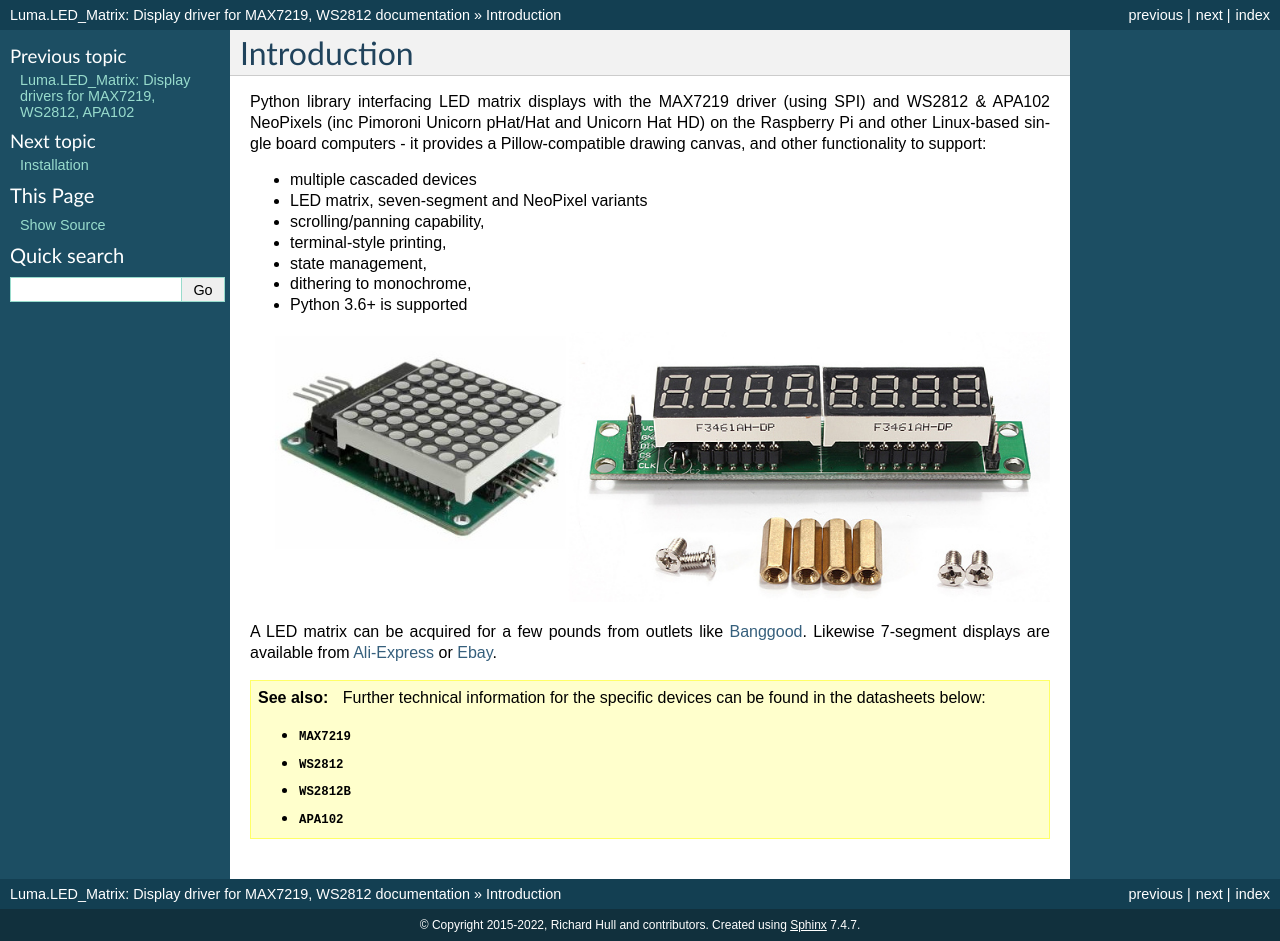
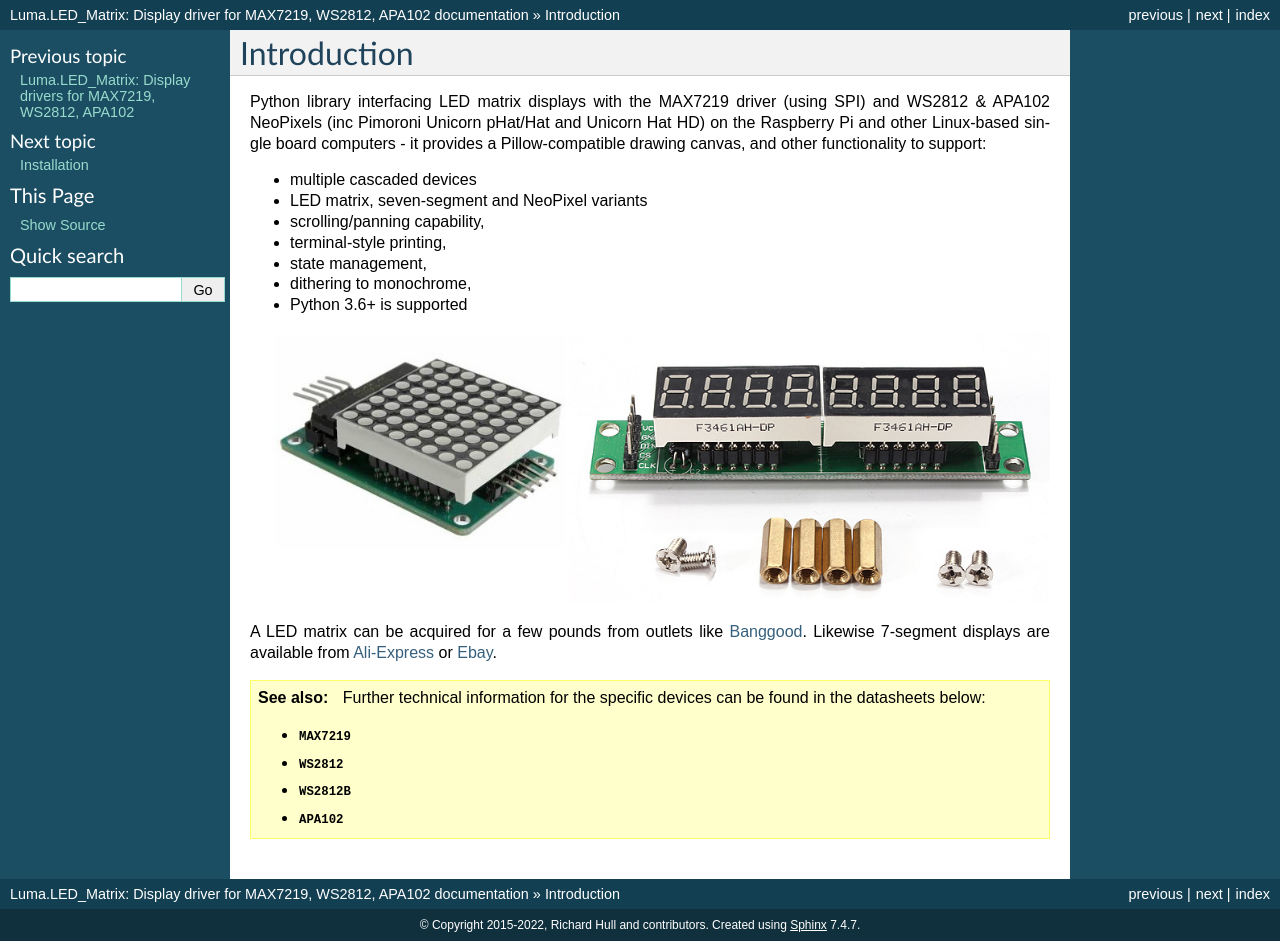
Before and after one commit to rm-hull/luma.led_matrix, a Sphinx documentation site: the page built from doc/intro.rst, in a window 1280 px wide. Built offline with Sphinx 7.4.7, drawn with Linux system fonts in a browser that asks for light colours; the version number could not be read and is left out.

```diff
--- a/doc/conf.py
+++ b/doc/conf.py
@@ -58,7 +58,7 @@
 master_doc = 'index'
 
 # General information about the project.
-project = u'Luma.LED_Matrix: Display driver for MAX7219, WS2812'
+project = u'Luma.LED_Matrix: Display driver for MAX7219, WS2812, APA102'
 author = u'Richard Hull and contributors'
 copyright = u'2015-{0}, {1}'.format(datetime.now().year, author)
 
@@ -71,7 +71,7 @@
 
 # The language for content autogenerated by Sphinx. Refer to documentation
 # for a list of supported languages.
-#language = None
+language = 'en'
 
 # There are two options for replacing |today|: either, you set today to some
 # non-false value, then it is used:
```
Also changed, not shown: 2 other files.
